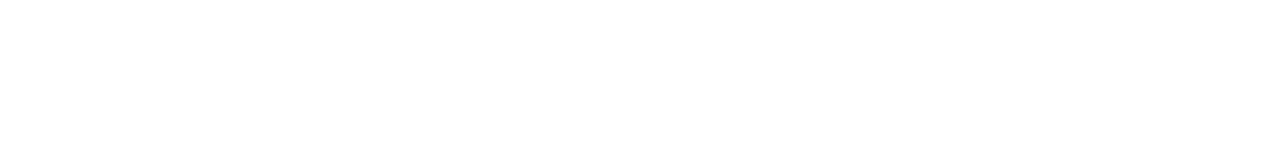
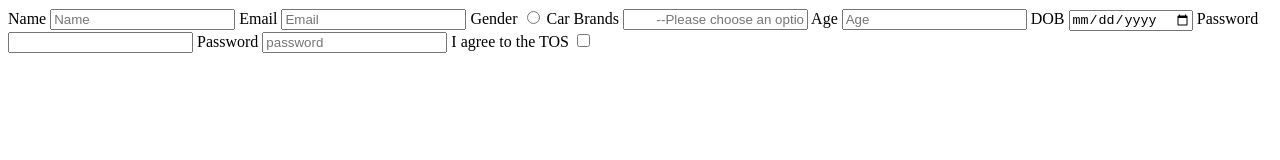
Before and after one commit to acciojob/signup-form-car-swasti2611, a website: page main.html in a window 1280 px wide. Drawn offline with Linux system fonts and the light colour scheme.

Commit message:
created a submission

```diff
--- a/main.html
+++ b/main.html
@@ -8,6 +8,38 @@
 
 <body>
 	<!-- the entire body must be written by student -->
+    <label>Name</label>
+	<input type="Text" id="name" Placeholder="Name" required>
+
+	 <label>Email</label>
+	<input type="Email" id="email" Placeholder="Email" required>
+
+
+<label>Gender</label>
+	<input type="radio" id="gender_m,gender_f"  required>
+
+<label>Car Brands</label>
+	<input type="Select" id="cars" required Placeholder="	--Please choose an option--">
+
+<label>Age</label>
+	<input type="Number" id="age" Placeholder="Age" required>
+
+
+<label>DOB</label>
+	<input type="Date" id="dob"  required>
+
+<label>Password</label>
+	<input type="Tel" id="Tel" Placeholder=""xxx-xxx-xxxx" required>
+
+
+<label>Password</label>
+	<input type="Password" id="password" Placeholder="password" required>
+
+
+<label>I agree to the TOS</label>
+	<input type="Checkbox" id="tos"  required>
+
+
     <script type="text/javascript" src="./script.js">
 </script>
 
```
